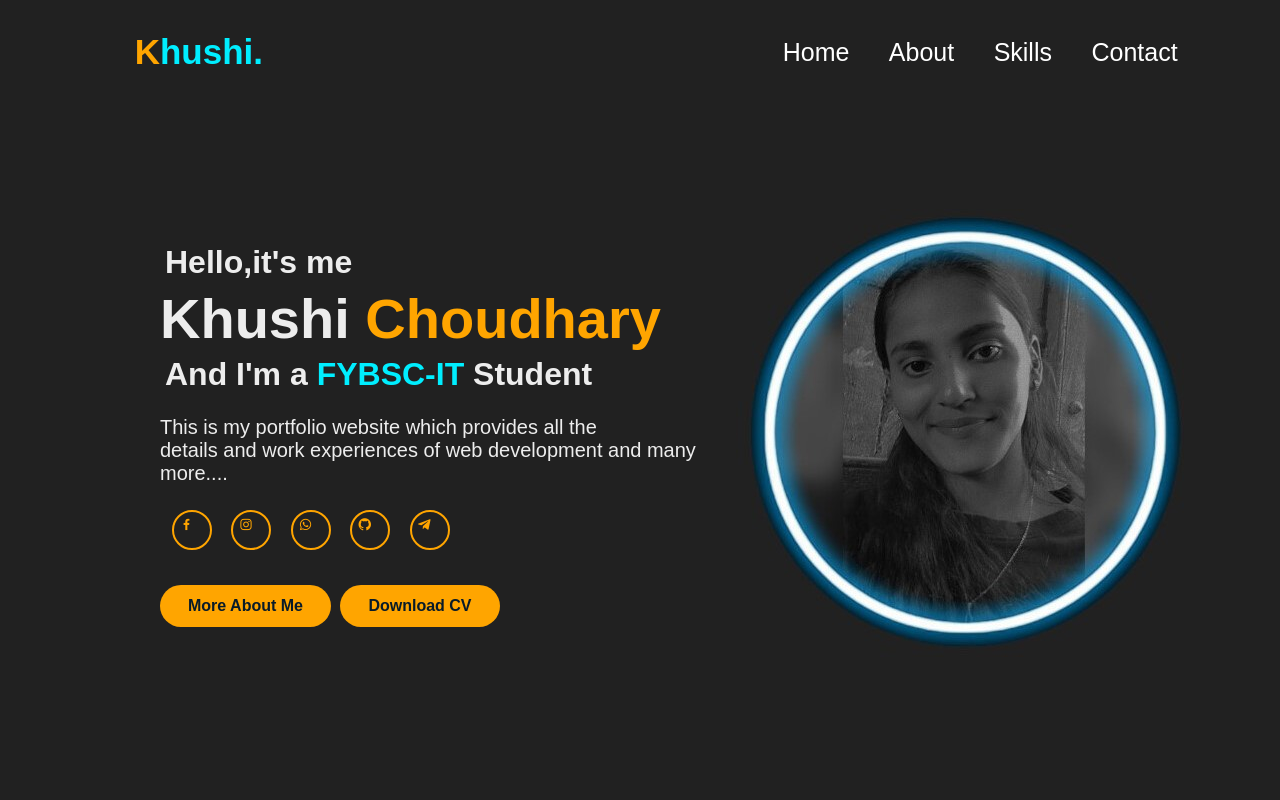
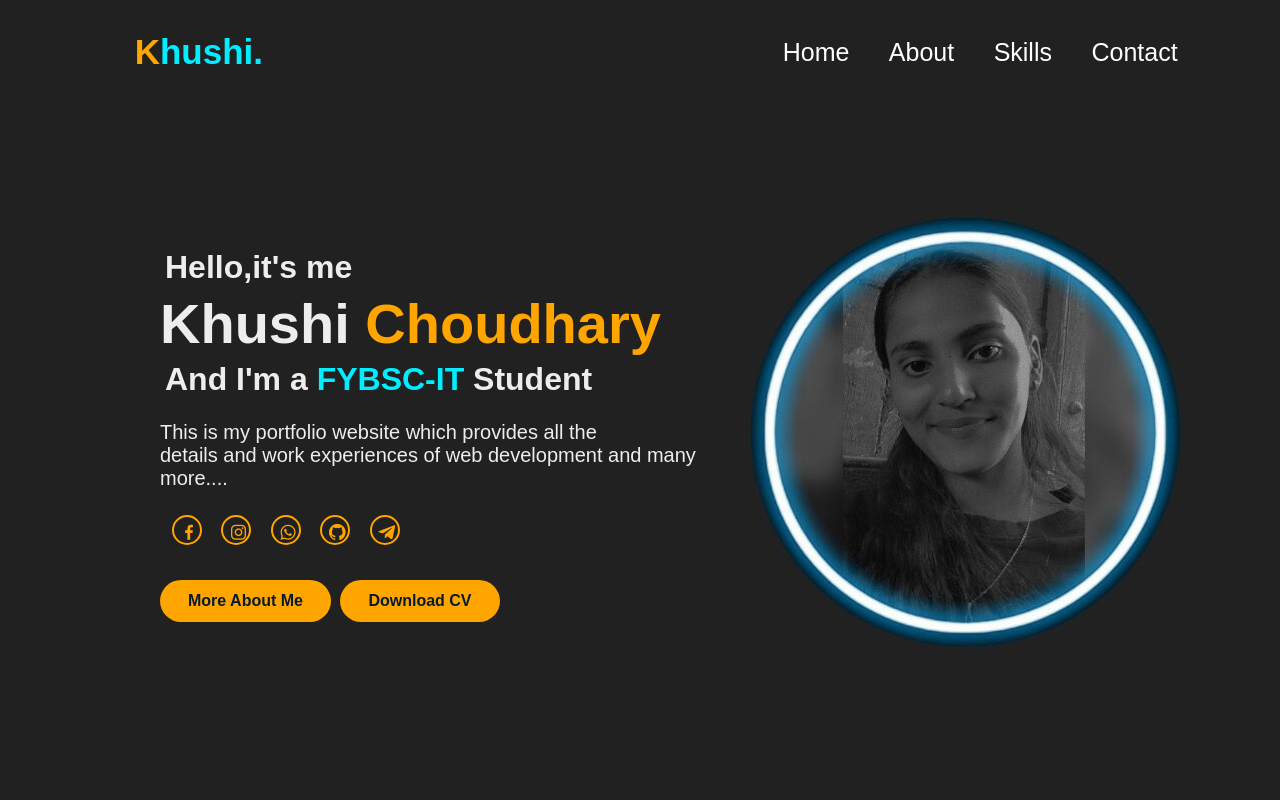
Before and after one commit to choudharykhushi499/portfolio, a plain HTML site: page index.html in a window 1280 px wide. Shown: the top 800 px of the page. Drawn offline with nearby package versions, Linux system fonts and the light colour scheme.

Commit message:
Update styles.css

```diff
--- a/styles.css
+++ b/styles.css
@@ -97,12 +97,12 @@ body {
     display: flex;
     justify-content: center;
     align-items: center;
-    width: 40px;
-    height: 40px;
+    width: 30px;
+    height: 30px;
     background: transparent;
     border: 2px solid orange;
     border-radius: 50px;
-    font-size: 15px;
+    font-size: 20px;
     color: orange;
     text-decoration: none;
     margin: 25px 3px 30px 12px;
```
